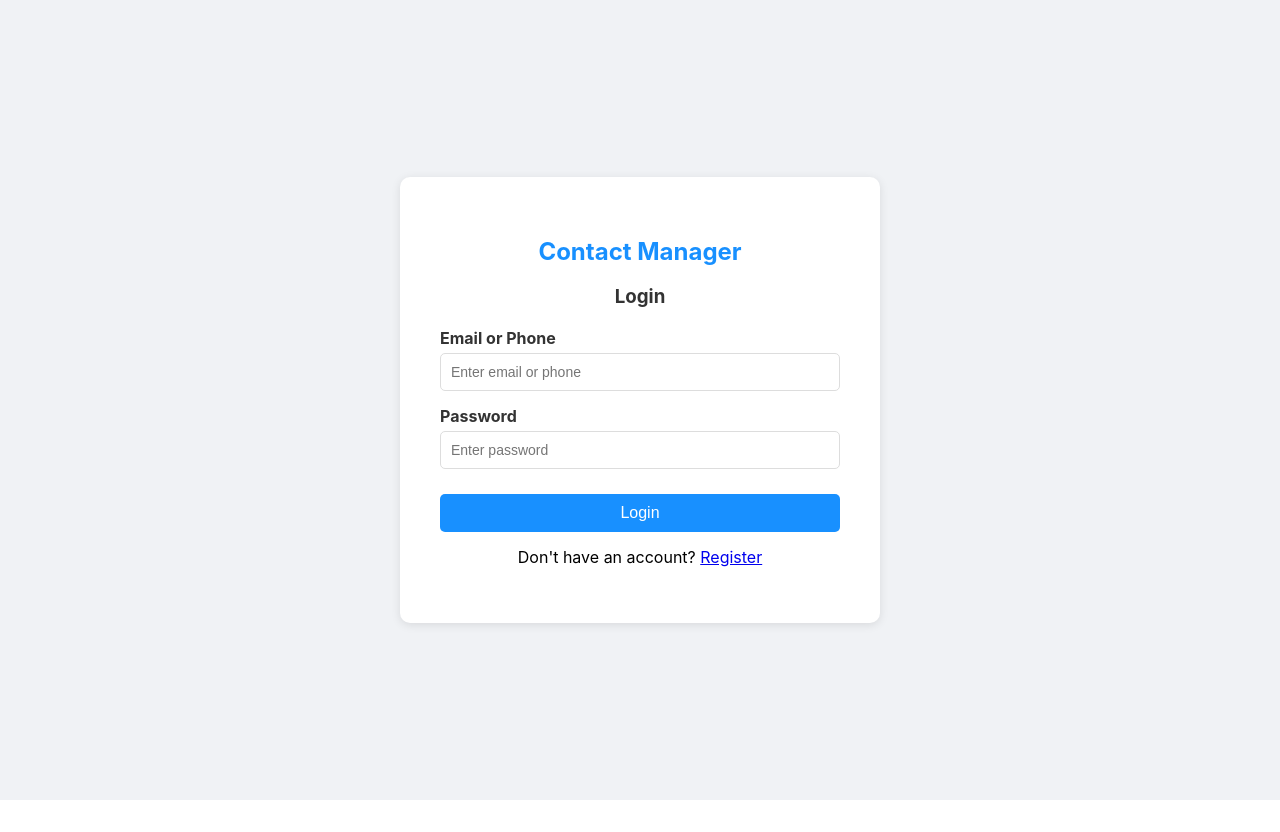
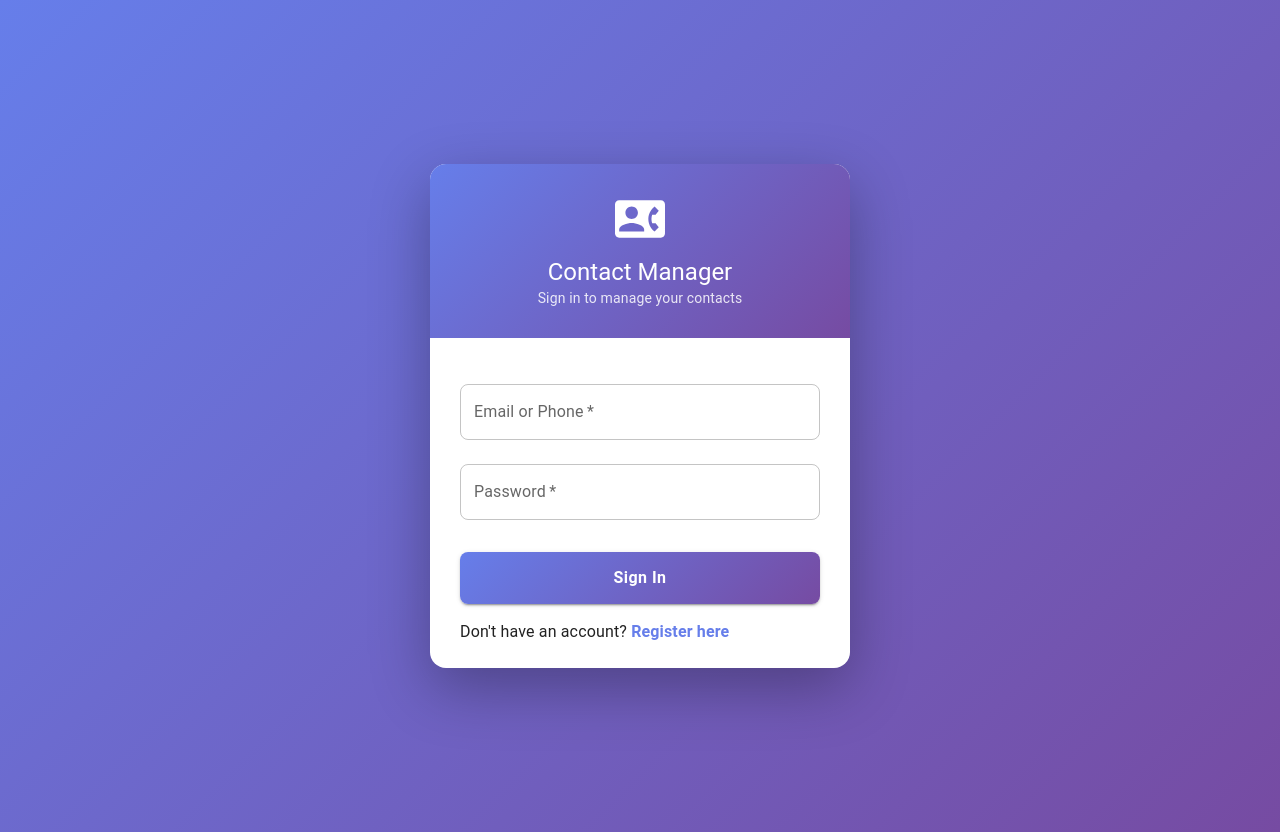
Before and after one commit to Mazharvirani/Contact-Management-System, a React (Create React App) app: page /login in a window 1280 px wide. Before the commit the page ends 800 px from the top, so only its background shows below. Built offline with nearby package versions, Linux system fonts and the light colour scheme.

Commit message:
changing theme

```diff
--- a/package.json
+++ b/package.json
@@ -3,6 +3,10 @@
   "version": "0.1.0",
   "private": true,
   "dependencies": {
+    "@emotion/react": "^11.14.0",
+    "@emotion/styled": "^11.14.1",
+    "@mui/icons-material": "^9.0.1",
+    "@mui/material": "^9.0.1",
     "@testing-library/dom": "^10.4.1",
     "@testing-library/jest-dom": "^6.9.1",
     "@testing-library/react": "^16.3.2",
--- a/src/pages/Login.js
+++ b/src/pages/Login.js
@@ -1,125 +1,153 @@
 import React, { useState } from 'react';
 import { useNavigate, Link } from 'react-router-dom';
+import {
+    Box, Card, CardContent, TextField, Button, Typography,
+    InputAdornment, IconButton, Alert, CircularProgress
+} from '@mui/material';
+import {
+    Email, Lock, Visibility, VisibilityOff, ContactPhone
+} from '@mui/icons-material';
 import API from '../api/axios';
 
 function Login() {
     const [identifier, setIdentifier] = useState('');
     const [password, setPassword] = useState('');
+    const [showPassword, setShowPassword] = useState(false);
     const [error, setError] = useState('');
+    const [loading, setLoading] = useState(false);
     const navigate = useNavigate();
 
     const handleLogin = async (e) => {
         e.preventDefault();
         setError('');
+        setLoading(true);
         try {
             const response = await API.post('/auth/login', { identifier, password });
-            localStorage.setItem('token', response.data.token);
+            localStorage.setItem('token', response.data);
             navigate('/contacts');
         } catch (err) {
             setError('Invalid credentials. Please try again.');
+        } finally {
+            setLoading(false);
         }
     };
 
     return (
-        < div style={styles.container} >
-            <div style ={styles.card}>
-             <h2 style={styles.title}>Contact Manager</h2>
-             <h3 style={styles.subtitle}>Login</h3>
-             {error && <p style={styles.error}>{error}</p>}
-              <form onSubmit={handleLogin}>
-                    <div style={styles.inputGroup}>
-                        <label style={styles.label}>Email or Phone</label>
-                        <input
-                            style={styles.input}
-                            type="text"
+        <Box sx={{
+            minHeight: '100vh',
+            background: 'linear-gradient(135deg, #667eea 0%, #764ba2 100%)',
+            display: 'flex',
+            alignItems: 'center',
+            justifyContent: 'center',
+            padding: 2
+        }}>
+            <Card sx={{
+                width: '100%',
+                maxWidth: 420,
+                borderRadius: 4,
+                boxShadow: '0 20px 60px rgba(0,0,0,0.3)',
+                overflow: 'visible'
+            }}>
+                {/* Header */}
+                <Box sx={{
+                    background: 'linear-gradient(135deg, #667eea 0%, #764ba2 100%)',
+                    borderRadius: '16px 16px 0 0',
+                    padding: '30px 20px',
+                    textAlign: 'center',
+                    color: 'white'
+                }}>
+                    <ContactPhone sx={{ fontSize: 50, mb: 1 }} />
+                    <Typography variant="h5" fontWeight="bold">
+                        Contact Manager
+                    </Typography>
+                    <Typography variant="body2" sx={{ opacity: 0.85 }}>
+                        Sign in to manage your contacts
+                    </Typography>
+                </Box>
+
+                <CardContent sx={{ padding: '30px' }}>
+                    {error && (
+                        <Alert severity="error" sx={{ mb: 2, borderRadius: 2 }}>
+                            {error}
+                        </Alert>
+                    )}
+
+                    <form onSubmit={handleLogin}>
+                        <TextField
+                            fullWidth
+                            label="Email or Phone"
                             value={identifier}
                             onChange={(e) => setIdentifier(e.target.value)}
-                            placeholder="Enter email or phone"
+                            margin="normal"
                             required
+                            InputProps={{
+                                startAdornment: (
+                                    <InputAdornment position="start">
+                                        <Email sx={{ color: '#667eea' }} />
+                                    </InputAdornment>
+                                )
+                            }}
+                            sx={{ '& .MuiOutlinedInput-root': { borderRadius: 2 } }}
                         />
-                    </div>
-                     <div style={styles.inputGroup}>
-                        <label style={styles.label}>Password</label>
-                        <input
-                            style={styles.input}
-                            type="password"
+
+                        <TextField
+                            fullWidth
+                            label="Password"
+                            type={showPassword ? 'text' : 'password'}
                             value={password}
                             onChange={(e) => setPassword(e.target.value)}
-                            placeholder="Enter password"
+                            margin="normal"
                             required
+                            InputProps={{
+                                startAdornment: (
+                                    <InputAdornment position="start">
+                                        <Lock sx={{ color: '#667eea' }} />
+                                    </InputAdornment>
+                                ),
+                                endAdornment: (
+                                    <InputAdornment position="end">
+                                        <IconButton onClick={() => setShowPassword(!showPassword)}>
+                                            {showPassword ? <VisibilityOff /> : <Visibility />}
+                                        </IconButton>
+                                    </InputAdornment>
+                                )
+                            }}
+                            sx={{ '& .MuiOutlinedInput-root': { borderRadius: 2 } }}
                         />
-                    </div>
-                     <button style={styles.button} type="submit">Login</button>
-                </form>
-                <p style={styles.link}>
-                    Don't have an account? <Link to="/register">Register</Link>
-                </p>
-            </div>
-        </div>
-          );
+
+                        <Button
+                            fullWidth
+                            type="submit"
+                            variant="contained"
+                            disabled={loading}
+                            sx={{
+                                mt: 3,
+                                mb: 2,
+                                py: 1.5,
+                                borderRadius: 2,
+                                background: 'linear-gradient(135deg, #667eea 0%, #764ba2 100%)',
+                                fontSize: '16px',
+                                fontWeight: 'bold',
+                                textTransform: 'none',
+                                '&:hover': {
+                                    background: 'linear-gradient(135deg, #5a6fd6 0%, #6a4190 100%)',
+                                }
+                            }}
+                        >
+                            {loading ? <CircularProgress size={24} color="inherit" /> : 'Sign In'}
+                        </Button>
+                    </form>
+
+                    <Typography textAlign="center" color="text.secondary">
+                        Don't have an account?{' '}
+                        <Link to="/register" style={{ color: '#667eea', fontWeight: 'bold', textDecoration: 'none' }}>
+                            Register here
+                        </Link>
+                    </Typography>
+                </CardContent>
+            </Card>
+        </Box>
+    );
 }
-const styles = {
-    container: {
-        display: 'flex',
-        justifyContent: 'center',
-        alignItems: 'center',
-        height: '100vh',
-        backgroundColor: '#f0f2f5'
-    },
-    card: {
-        backgroundColor: 'white',
-        padding: '40px',
-        borderRadius: '10px',
-        boxShadow: '0 2px 10px rgba(0,0,0,0.1)',
-        width: '400px'
-    },
-    title: {
-        textAlign: 'center',
-        color: '#1890ff',
-        marginBottom: '5px'
-    },
-    subtitle: {
-        textAlign: 'center',
-        color: '#333',
-        marginBottom: '20px'
-    },
-    error: {
-        color: 'red',
-        textAlign: 'center',
-        marginBottom: '10px'
-    },
-    inputGroup: {
-        marginBottom: '15px'
-    },
-    label: {
-        display: 'block',
-        marginBottom: '5px',
-        color: '#333',
-        fontWeight: 'bold'
-    },
-    input: {
-        width: '100%',
-        padding: '10px',
-        borderRadius: '5px',
-        border: '1px solid #ddd',
-        fontSize: '14px',
-        boxSizing: 'border-box'
-    },
-    button: {
-        width: '100%',
-        padding: '10px',
-        backgroundColor: '#1890ff',
-        color: 'white',
-        border: 'none',
-        borderRadius: '5px',
-        fontSize: '16px',
-        cursor: 'pointer',
-        marginTop: '10px'
-    },
-    link: {
-        textAlign: 'center',
-        marginTop: '15px'
-    }
-};
 
 export default Login;
--- a/src/pages/Register.js
+++ b/src/pages/Register.js
@@ -1,124 +1,202 @@
 import React, { useState } from 'react';
 import { useNavigate, Link } from 'react-router-dom';
+import {
+    Box, Card, CardContent, TextField, Button, Typography,
+    InputAdornment, IconButton, Alert, CircularProgress
+} from '@mui/material';
+import {
+    Email, Lock, Visibility, VisibilityOff, ContactPhone, Person, Phone
+} from '@mui/icons-material';
 import API from '../api/axios';
 
 function Register() {
-    const[form, setForm] = useState({
-        name:'',email:'',phone:'',password:''
+    const [form, setForm] = useState({
+        name: '', email: '', phone: '', password: ''
     });
+    const [showPassword, setShowPassword] = useState(false);
     const [error, setError] = useState('');
     const [success, setSuccess] = useState('');
+    const [loading, setLoading] = useState(false);
     const navigate = useNavigate();
 
     const handleChange = (e) => {
-        setForm({...form, [e.target.name]: e.target.value});
+        setForm({ ...form, [e.target.name]: e.target.value });
     };
+
     const handleRegister = async (e) => {
         e.preventDefault();
         setError('');
-    try{
+        setLoading(true);
+        try {
             await API.post('/auth/register', form);
-        setSuccess('Registration successful! You can now login.');
+            setSuccess('Registration successful! Redirecting to login...');
             setTimeout(() => navigate('/login'), 2000);
-    }catch(err){
-        setError(err.response?.data?.message || 'Registration failed.');
+        } catch (err) {
+            setError(err.response?.data?.message || 'Registration failed. Please try again.');
+        } finally {
+            setLoading(false);
         }
     };
+
     return (
-        <div style={styles.container}>
-            <div style={styles.card}>
-                <h2 style={styles.title}>Contact Manager</h2>
-                <h3 style={styles.subtitle}>Register</h3>
-                {error && <p style={styles.error}>{error}</p>}
-                 {success && <p style={styles.success}>{success}</p>}
+        <Box sx={{
+            minHeight: '100vh',
+            background: 'linear-gradient(135deg, #667eea 0%, #764ba2 100%)',
+            display: 'flex',
+            alignItems: 'center',
+            justifyContent: 'center',
+            padding: 2
+        }}>
+            <Card sx={{
+                width: '100%',
+                maxWidth: 420,
+                borderRadius: 4,
+                boxShadow: '0 20px 60px rgba(0,0,0,0.3)'
+            }}>
+                {/* Header */}
+                <Box sx={{
+                    background: 'linear-gradient(135deg, #667eea 0%, #764ba2 100%)',
+                    borderRadius: '16px 16px 0 0',
+                    padding: '30px 20px',
+                    textAlign: 'center',
+                    color: 'white'
+                }}>
+                    <ContactPhone sx={{ fontSize: 50, mb: 1 }} />
+                    <Typography variant="h5" fontWeight="bold">
+                        Create Account
+                    </Typography>
+                    <Typography variant="body2" sx={{ opacity: 0.85 }}>
+                        Join Contact Manager today
+                    </Typography>
+                </Box>
+
+                <CardContent sx={{ padding: '30px' }}>
+                    {error && (
+                        <Alert severity="error" sx={{ mb: 2, borderRadius: 2 }}>
+                            {error}
+                        </Alert>
+                    )}
+                    {success && (
+                        <Alert severity="success" sx={{ mb: 2, borderRadius: 2 }}>
+                            {success}
+                        </Alert>
+                    )}
+
                     <form onSubmit={handleRegister}>
-                    <div style={styles.inputGroup}>
-                        <label style={styles.label}>Name</label>
-                        <input style={styles.input} type="text" name="name"
-                            value={form.name} onChange={handleChange}
-                            placeholder="Enter your name" required />
-                    </div>
-                     <div style={styles.inputGroup}>
-                        <label style={styles.label}>Email</label>
-                        <input style={styles.input} type="email" name="email"
-                            value={form.email} onChange={handleChange}
-                            placeholder="Enter your email" required />
-                    </div>
-                    <div style={styles.inputGroup}>
-                        <label style={styles.label}>Phone</label>
-                        <input style={styles.input} type="text" name="phone"
-                            value={form.phone} onChange={handleChange}
-                            placeholder="Enter your phone" required />
-                    </div>
-                    <div style={styles.inputGroup}>
-                        <label style={styles.label}>Password</label>
-                        <input style={styles.input} type="password" name="password"
-                            value={form.password} onChange={handleChange}
-                            placeholder="Enter your password" required />
-                    </div>
-                    <button style={styles.button} type="submit">Register</button>
+                        <TextField
+                            fullWidth
+                            label="Full Name"
+                            name="name"
+                            value={form.name}
+                            onChange={handleChange}
+                            margin="normal"
+                            required
+                            InputProps={{
+                                startAdornment: (
+                                    <InputAdornment position="start">
+                                        <Person sx={{ color: '#667eea' }} />
+                                    </InputAdornment>
+                                )
+                            }}
+                            sx={{ '& .MuiOutlinedInput-root': { borderRadius: 2 } }}
+                        />
+
+                        <TextField
+                            fullWidth
+                            label="Email"
+                            name="email"
+                            type="email"
+                            value={form.email}
+                            onChange={handleChange}
+                            margin="normal"
+                            required
+                            InputProps={{
+                                startAdornment: (
+                                    <InputAdornment position="start">
+                                        <Email sx={{ color: '#667eea' }} />
+                                    </InputAdornment>
+                                )
+                            }}
+                            sx={{ '& .MuiOutlinedInput-root': { borderRadius: 2 } }}
+                        />
+
+                        <TextField
+                            fullWidth
+                            label="Phone Number"
+                            name="phone"
+                            value={form.phone}
+                            onChange={handleChange}
+                            margin="normal"
+                            required
+                            InputProps={{
+                                startAdornment: (
+                                    <InputAdornment position="start">
+                                        <Phone sx={{ color: '#667eea' }} />
+                                    </InputAdornment>
+                                )
+                            }}
+                            sx={{ '& .MuiOutlinedInput-root': { borderRadius: 2 } }}
+                        />
+
+                        <TextField
+                            fullWidth
+                            label="Password"
+                            name="password"
+                            type={showPassword ? 'text' : 'password'}
+                            value={form.password}
+                            onChange={handleChange}
+                            margin="normal"
+                            required
+                            InputProps={{
+                                startAdornment: (
+                                    <InputAdornment position="start">
+                                        <Lock sx={{ color: '#667eea' }} />
+                                    </InputAdornment>
+                                ),
+                                endAdornment: (
+                                    <InputAdornment position="end">
+                                        <IconButton onClick={() => setShowPassword(!showPassword)}>
+                                            {showPassword ? <VisibilityOff /> : <Visibility />}
+                                        </IconButton>
+                                    </InputAdornment>
+                                )
+                            }}
+                            sx={{ '& .MuiOutlinedInput-root': { borderRadius: 2 } }}
+                        />
+
+                        <Button
+                            fullWidth
+                            type="submit"
+                            variant="contained"
+                            disabled={loading}
+                            sx={{
+                                mt: 3,
+                                mb: 2,
+                                py: 1.5,
+                                borderRadius: 2,
+                                background: 'linear-gradient(135deg, #667eea 0%, #764ba2 100%)',
+                                fontSize: '16px',
+                                fontWeight: 'bold',
+                                textTransform: 'none',
+                                '&:hover': {
+                                    background: 'linear-gradient(135deg, #5a6fd6 0%, #6a4190 100%)',
+                                }
+                            }}
+                        >
+                            {loading ? <CircularProgress size={24} color="inherit" /> : 'Create Account'}
+                        </Button>
                     </form>
-                <p style={styles.link}>
-                    Already have an account? <Link to="/login">Login</Link>
-                </p>
-            </div>
-        </div>
+
+                    <Typography textAlign="center" color="text.secondary">
+                        Already have an account?{' '}
+                        <Link to="/login" style={{ color: '#667eea', fontWeight: 'bold', textDecoration: 'none' }}>
+                            Sign in here
+                        </Link>
+                    </Typography>
+                </CardContent>
+            </Card>
+        </Box>
     );
 }
-const styles = {
-    container: {
-        display: 'flex',
-        justifyContent: 'center',
-        alignItems: 'center',
-        height: '100vh',
-        backgroundColor: '#f0f2f5'
-    },
-    card: {
-        backgroundColor: 'white',
-        padding: '40px',
-        borderRadius: '10px',
-        boxShadow: '0 2px 10px rgba(0,0,0,0.1)',
-        width: '400px'
-    },
-    title: {
-        textAlign: 'center',
-        color: '#1890ff',
-        marginBottom: '5px'
-    },
-    subtitle: {
-        textAlign: 'center',
-        color: '#333',
-        marginBottom: '20px'
-    },
-    error: { color: 'red', textAlign: 'center', marginBottom: '10px' },
-    success: { color: 'green', textAlign: 'center', marginBottom: '10px' },
-    inputGroup: { marginBottom: '15px' },
-    label: {
-        display: 'block',
-        marginBottom: '5px',
-        color: '#333',
-        fontWeight: 'bold'
-    },
-    input: {
-        width: '100%',
-        padding: '10px',
-        borderRadius: '5px',
-        border: '1px solid #ddd',
-        fontSize: '14px',
-        boxSizing: 'border-box'
-    },
-    button: {
-        width: '100%',
-        padding: '10px',
-        backgroundColor: '#1890ff',
-        color: 'white',
-        border: 'none',
-        borderRadius: '5px',
-        fontSize: '16px',
-        cursor: 'pointer',
-        marginTop: '10px'
-    },
-    link: { textAlign: 'center', marginTop: '15px' }
-};
 
 export default Register;
```
Also changed, not shown: 1 other file (tests, documents, lock files or other folders). Lines whose indentation alone changed are shown as unchanged.
